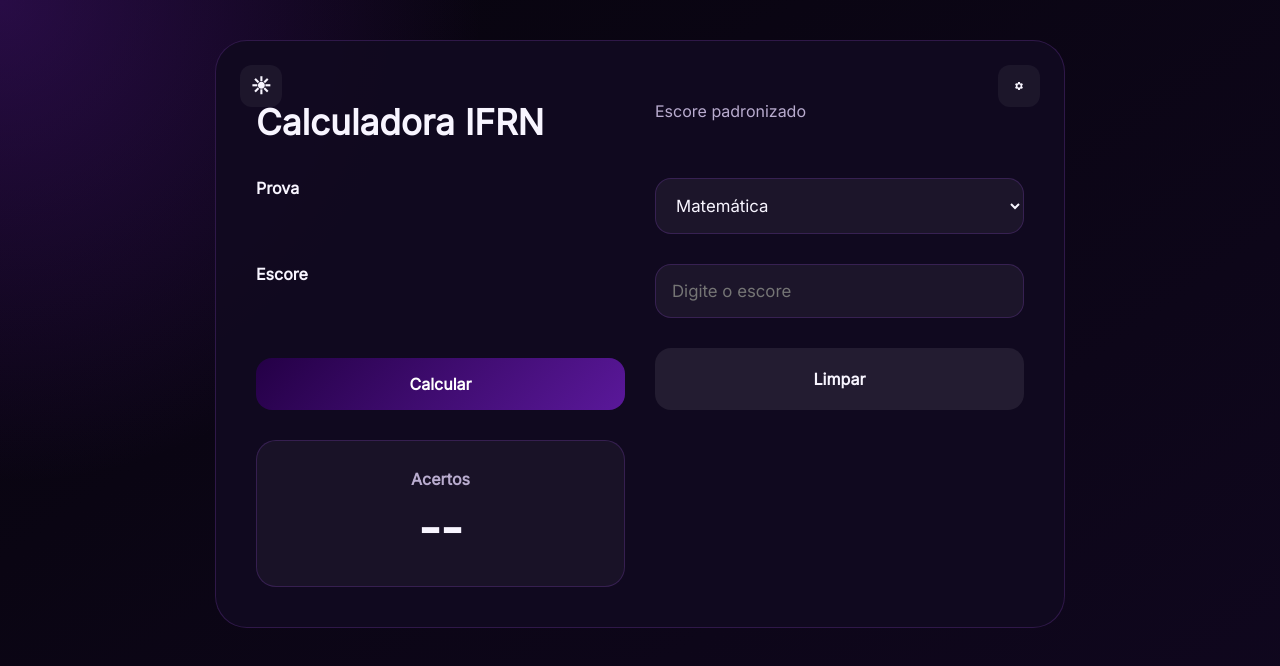
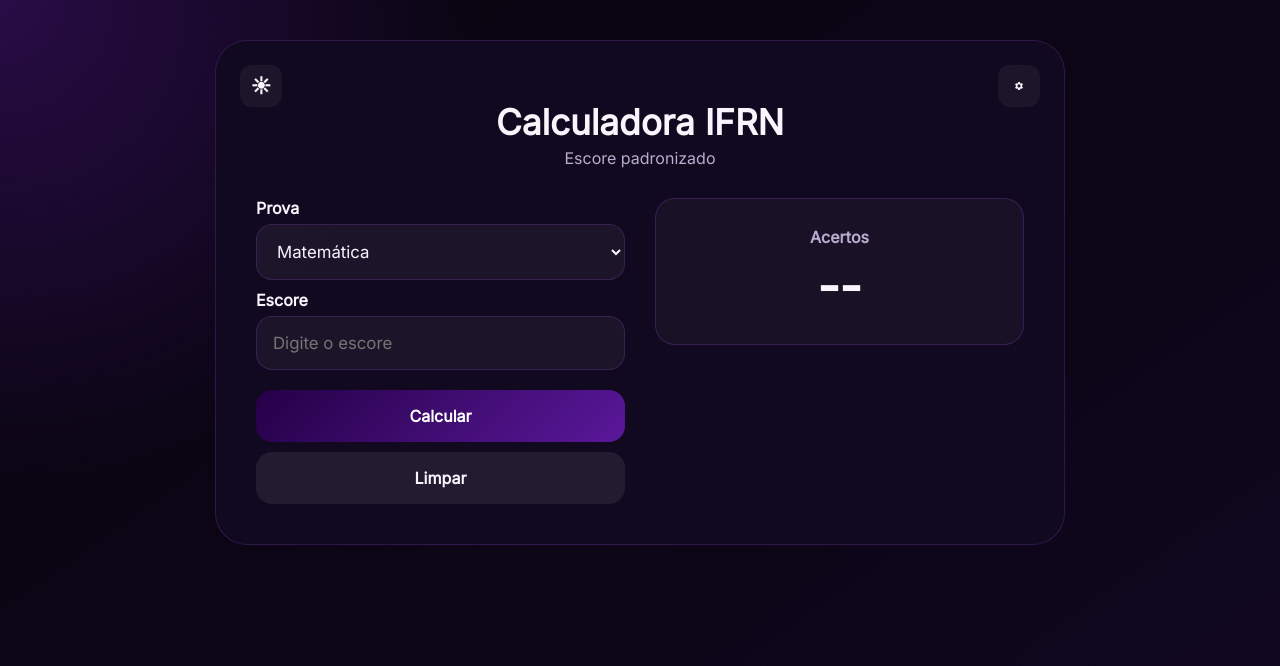
Before and after one commit to Vesgucho/Calc-ifrn, a plain HTML site: page index.html in a window 1280 px wide. Drawn offline with Linux system fonts and the light colour scheme.

Commit message:
Update index.html

```diff
--- a/index.html
+++ b/index.html
@@ -20,9 +20,12 @@
       </svg>
     </button>
 
+    <div class="cabecalho">
       <h1>Calculadora IFRN</h1>
       <p class="subtitle">Escore padronizado</p>
+    </div>
 
+    <div class="painel-cadastro">
       <label for="prova">Prova</label>
       <select id="prova" onchange="atualizarVisibilidadeCards(); calcular();">
         <option value="matematica">Matemática</option>
@@ -35,6 +38,7 @@
 
       <button class="btn-primary" type="button" onclick="calcular(true)">Calcular</button>
       <button class="btn-secondary" type="button" onclick="limparCampos()">Limpar</button>
+    </div>
 
     <section class="resultado">
       <div class="card" id="cardNotaFinal">
```
Lines whose indentation alone changed are shown as unchanged.
